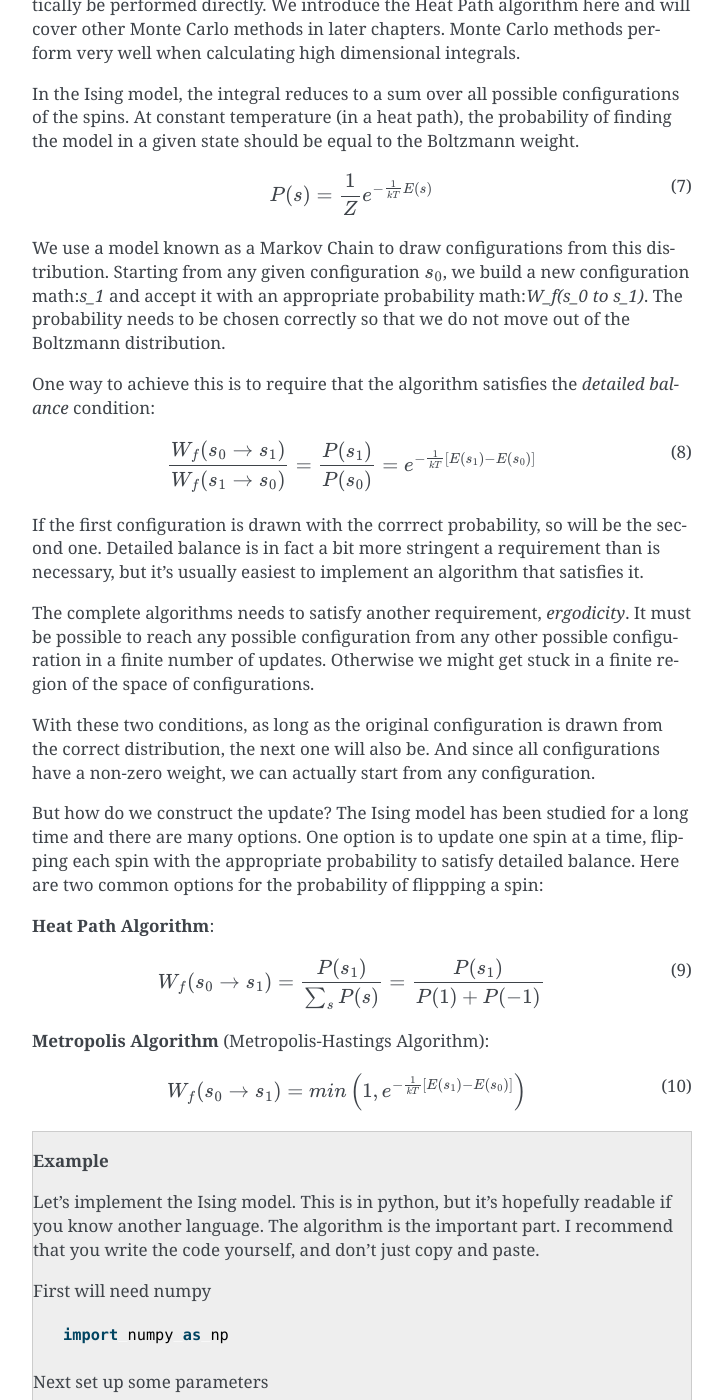
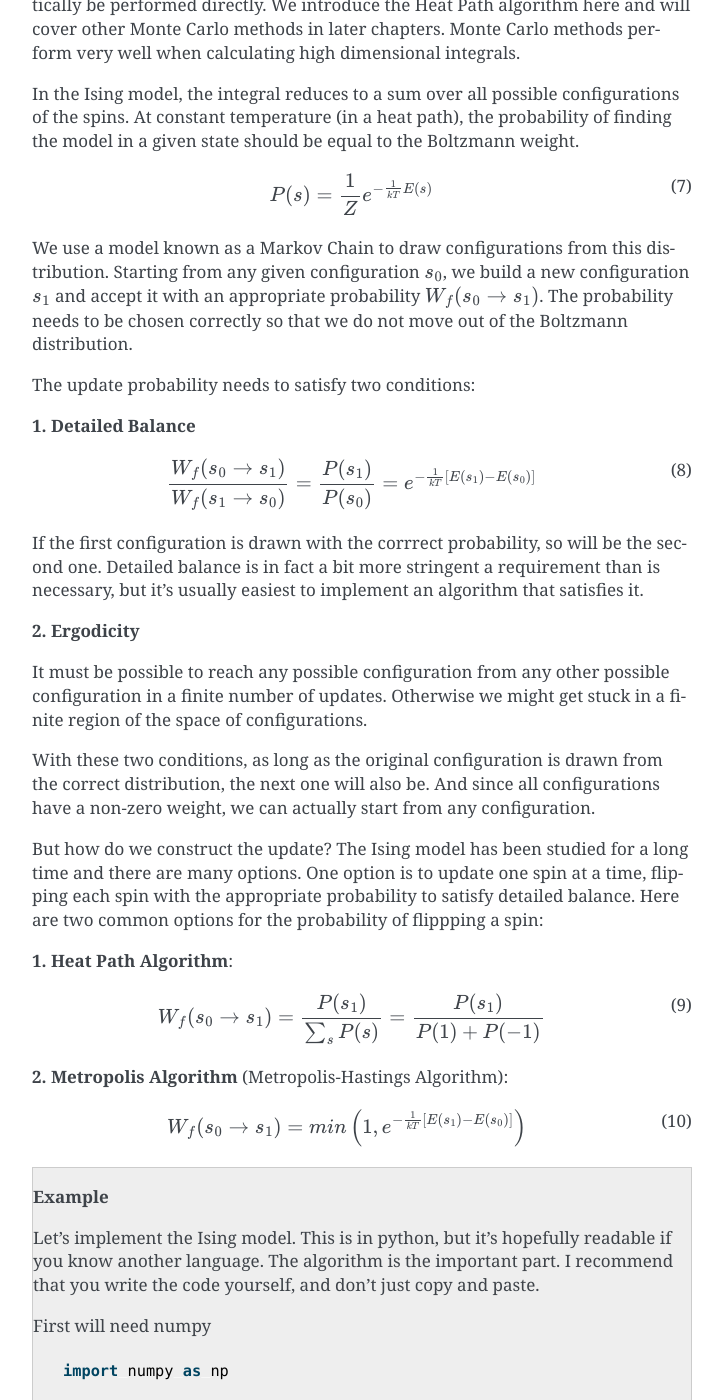
Before and after one commit to rantahar/Lattice-Field-Theory, a Sphinx documentation site: the page built from source/index.rst, in a window 1280 px wide and 1400 px high, scrolled down 3304 px. Shown: the whole window, without its empty margins (388-1111 px from the left). Built offline with Sphinx 7.4.7, drawn with Linux system fonts in a browser that asks for light colours.

Commit message:
Formatting heatbath

```diff
--- a/source/index.rst
+++ b/source/index.rst
@@ -177,12 +177,13 @@ the model in a given state should be equal to the Boltzmann weight.
 
 We use a model known as a Markov Chain to draw configurations from this distribution.
 Starting from any given configuration :math:`s_0`, we build a new configuration
-math:`s_1` and accept it with an appropriate probability math:`W_f(s_0 \to s_1)`.
+:math:`s_1` and accept it with an appropriate probability :math:`W_f(s_0 \to s_1)`.
 The probability needs to be chosen correctly so that we do not move out of the
 Boltzmann distribution.
 
-One way to achieve this is to require that the algorithm satisfies the
-*detailed balance* condition:
+The update probability needs to satisfy two conditions:
+
+**1. Detailed Balance**
 
 .. math::
    \frac{W_f(s_0\to s_1)}{W_f(s_1 \to s_0)} = \frac{P(s_1)}{P(s_0)} = e^{-\frac{1}{kT}[ E(s_1) - E(s_0) ]}
@@ -193,7 +194,8 @@ the second one. Detailed balance is in fact a bit more stringent a requirement
 than is necessary, but it's usually easiest to implement an algorithm that
 satisfies it.
 
-The complete algorithms needs to satisfy another requirement, *ergodicity*.
+**2. Ergodicity**
+
 It must be possible to reach any possible configuration from any other possible
 configuration in a finite number of updates. Otherwise we might get stuck in
 a finite region of the space of configurations.
@@ -209,14 +211,14 @@ One option is to update one spin at a time, flipping each spin with the appropri
 probability to satisfy detailed balance. Here are two common options for
 the probability of flippping a spin:
 
-**Heat Path Algorithm**:
+**1. Heat Path Algorithm**:
 
 .. math::
    W_f(s_0\to s_1) = \frac{ P(s_1) }{ \sum_s P(s) } = \frac{ P(s_1) }{ P(1) + P(-1) }
    :label:
 
 
-**Metropolis Algorithm** (Metropolis-Hastings Algorithm):
+**2. Metropolis Algorithm** (Metropolis-Hastings Algorithm):
 
 .. math::
    W_f(s_0\to s_1) = min\left( 1, e^{-\frac{1}{kT}[ E(s_1) - E(s_0) ]} \right )
```
Also changed, not shown: other parts of source/index.rst (+1 -1 lines).
